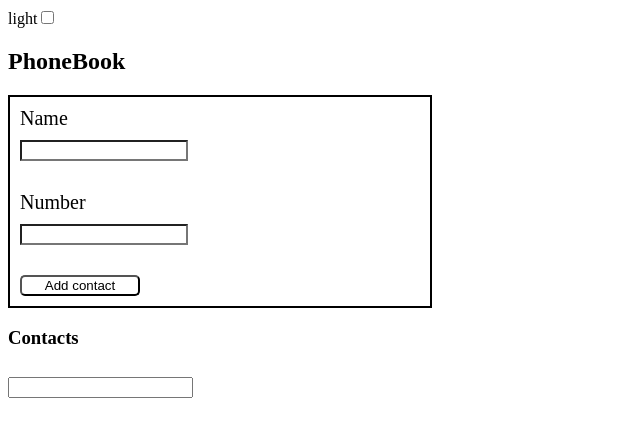
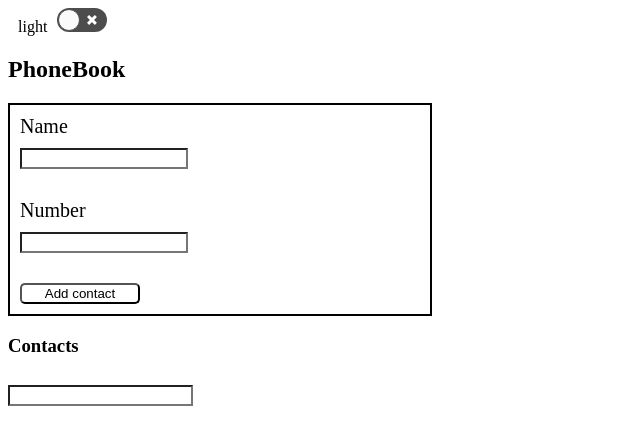
Before and after one commit to rkukin/goit-react-hw-05-phonebook-ctx, a React (Create React App) app: page / in a window 1280 px wide. Shown: the top 444 px of the page, without its empty margins (0-640 px from the left). Built offline with nearby package versions, Linux system fonts and the light colour scheme.

Commit message:
hw5 done

```diff
--- a/package.json
+++ b/package.json
@@ -12,6 +12,7 @@
     "react": "^16.13.0",
     "react-dom": "^16.13.0",
     "react-scripts": "3.4.0",
+    "react-toggle": "^4.1.1",
     "styled-components": "^5.0.1",
     "uuidv4": "^6.0.5"
   },
--- a/src/components/App.js
+++ b/src/components/App.js
@@ -1,11 +1,12 @@
-import React, { Component } from "react";
-import { uuid } from 'uuidv4';
+import React, {Component} from "react";
+import {uuid} from 'uuidv4';
 import AddContactForm from "./AddContactForm";
 import ContactList from "./ContactList";
 import Filter from "./Filter";
 import ThemeSelector from "./ThemeSelector";
 import ThemeContext from "../context/themeContext";
-import { themeConfig } from "../context/themeContext";
+import {themeConfig} from "../context/themeContext";
+import Container from "./Container";
 
 export default class App extends Component {
 
@@ -16,7 +17,7 @@ export default class App extends Component {
   };
 
   getFilteredContacts() {
-    const { contacts, filter } = this.state;
+    const {contacts, filter} = this.state;
     if (filter === "")
       return contacts;
     else
@@ -34,9 +35,9 @@ export default class App extends Component {
   };
 
   handleChange = e => {
-    const { name, value } = e.target;
+    const {name, value} = e.target;
 
-    this.setState({ [name]: value });
+    this.setState({[name]: value});
   };
 
   onAddContact = (name, number) => {
@@ -62,9 +63,9 @@ export default class App extends Component {
   };
 
   handleDelete = (contactId) => {
-    const { contacts } = this.state;
+    const {contacts} = this.state;
     const newContacts = contacts.filter(contact => contact.id !== contactId);
-    this.setState({ contacts: newContacts });
+    this.setState({contacts: newContacts});
   };
 
   componentDidUpdate(prevProps, prevState) {
@@ -80,21 +81,23 @@ export default class App extends Component {
 
   render() {
     return (
-      <>
+
       <ThemeContext.Provider
         value={{
           type: this.state.theme,
           config: themeConfig[this.state.theme]
         }}
       >
-          <ThemeSelector toggleTheme={this.toggleTheme} />
+        <Container>
+          <ThemeSelector toggleTheme={this.toggleTheme}/>
           <h2>PhoneBook</h2>
-          <AddContactForm onAddContact={this.onAddContact} />
+          <AddContactForm onAddContact={this.onAddContact}/>
           <h3>Contacts</h3>
-          <Filter handleChange={this.handleChange} />
-          <ContactList contacts={this.getFilteredContacts()} handleDelete={this.handleDelete} />
+          <Filter handleChange={this.handleChange}/>
+          <ContactList contacts={this.getFilteredContacts()} handleDelete={this.handleDelete}/>
+        </Container>
       </ThemeContext.Provider>
-      </>
+
     )
   }
 }
--- a/src/components/ContactList.js
+++ b/src/components/ContactList.js
@@ -10,12 +10,12 @@ display: flex;
 flex-direction: column;
 `;
 
-function ContactList({ contacts, handleDelete }) {
+function ContactList({contacts, handleDelete}) {
 
   return (
     <List>
       {contacts.map(contact => {
-        return <ContactListItem key={contact.id} contact={contact} handleDelete={handleDelete} />
+        return <ContactListItem key={contact.id} contact={contact} handleDelete={handleDelete}/>
       })}
     </List>
   )
--- a/src/components/ContactListItem.js
+++ b/src/components/ContactListItem.js
@@ -6,11 +6,14 @@ import withTheme from "../hoc/withTheme";
 const ListItem = styled.li`
 margin-right: 30px;
 min-width: 50%;
+
 `;
 
 const DeleteButton = styled.button`
 max-width: 50%;
 border-radius: 5px;
+color: ${props => props.themeProps.fontColor};
+background-color: ${props => props.themeProps.bodybg};
 `;
 
 const ContactListItemWrapper = styled.div`
@@ -19,11 +22,12 @@ margin-bottom: 10px;
 `;
 
 
-function ContactListItem({ handleDelete, contact: { id, name, number } }) {
+function ContactListItem({handleDelete, contact: {id, name, number}, theme}) {
+
   return (
     <ContactListItemWrapper>
       <ListItem key={id}>{name}: {number} </ListItem>
-      <DeleteButton onClick={() => handleDelete(id)}>Delete</DeleteButton>
+      <DeleteButton themeProps={theme.config} onClick={() => handleDelete(id)}>Delete</DeleteButton>
     </ContactListItemWrapper>
   )
 }
--- /dev/null
+++ b/src/components/Container.js
@@ -0,0 +1,22 @@
+import React from "react";
+import styled from "styled-components";
+import withTheme from "../hoc/withTheme";
+
+const Wrapper = styled.div`
+margin: 0;
+padding: 0;
+color: ${props => props.themeProps.fontColor};
+background-color: ${props => props.themeProps.bodybg};
+`;
+
+function Container({children, theme}) {
+
+  return (
+    <Wrapper themeProps={theme.config}>
+      {children}
+    </Wrapper>
+  )
+}
+
+
+export default withTheme(Container);
--- a/src/components/Filter.js
+++ b/src/components/Filter.js
@@ -7,12 +7,14 @@ const FilterInput = styled.input`
 max-width: 40%;
 margin-top: 10px;
 margin-bottom: 30px;
+color: ${props => props.themeProps.fontColor};
+background-color: ${props => props.themeProps.bodybg};
 `;
 
-function Filter({ handleChange }) {
+function Filter({handleChange, theme}) {
 
   return (
-    <FilterInput type="text" onChange={handleChange} name="filter" autoComplete='off' />
+    <FilterInput themeProps={theme.config} type="text" onChange={handleChange} name="filter" autoComplete='off'/>
   )
 }
 
--- a/src/components/ThemeSelector.js
+++ b/src/components/ThemeSelector.js
@@ -1,21 +1,25 @@
+import React from "react";
+import styled from "styled-components";
+import "react-toggle/style.css";
+import Toggle from 'react-toggle';
+import withTheme from "../hoc/withTheme";
 
-import React from "react";
-import ThemeContext from "../context/themeContext";
-import styled from "styled-components";
+const ToggleLabel = styled.span`
+margin: 10px;
+`;
 
-export default function ThemeSelector({ toggleTheme }) {
+function ThemeSelector({toggleTheme, theme}) {
   return (
-        <ThemeContext.Consumer>
-            {theme => (
-                <div>
-                    <span>{theme.type}</span>
-                    <input
+    <label>
+      <ToggleLabel>{theme.type}</ToggleLabel>
+      <Toggle
         type="checkbox"
         checked={theme.type === "dark"}
         onChange={() => toggleTheme()}
       />
-                </div>
-            )}
-        </ThemeContext.Consumer>
+    </label>
+
   );
 }
+
+export default withTheme(ThemeSelector)
```
Also changed, not shown: src/components/AddContactForm.js (+12 -7 lines), 1 other file (tests, documents, lock files or other folders). Lines whose indentation alone changed are shown as unchanged.
